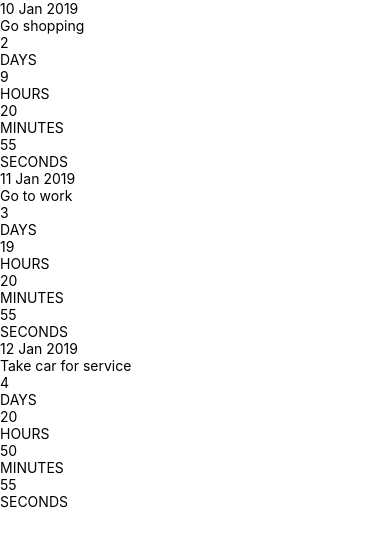
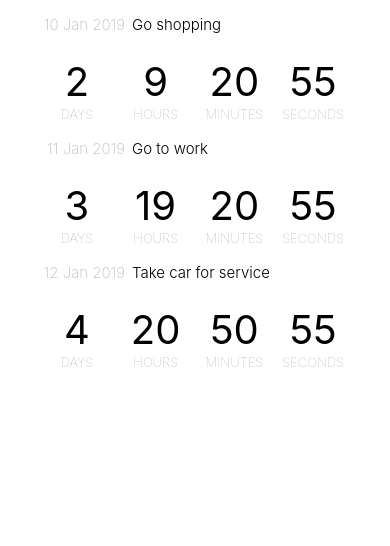
Before and after one commit to mikeskaife/countdown, a React Native app: screen / in a window 390 px wide. Shown: the top 546 px of the page. Built offline with nearby package versions, Linux system fonts and the light colour scheme.

Commit message:
styling component

```diff
--- a/EventCard.js
+++ b/EventCard.js
@@ -3,7 +3,57 @@
 import PropTypes from "prop-types";
 import { formatDate, getCountdownParts } from "./api";
 
-const styles = StyleSheet.create({});
+const styles = StyleSheet.create({
+  card: {
+    backgroundColor: "#fff",
+    flex: 1,
+    padding: 10,
+    paddingTop: 10,
+    paddingBottom: 20,
+    margin: 10,
+    marginTop: 5,
+    marginBottom: 5
+  },
+  cardHeader: {
+    flex: 1,
+    flexDirection: "row"
+  },
+  date: {
+    fontSize: 15,
+    fontWeight: "200",
+    color: "#bdbdbd",
+    width: "30%",
+    textAlign: "right"
+  },
+  title: {
+    fontSize: 15,
+    fontWeight: "300",
+    marginLeft: 7,
+    textAlign: "left"
+  },
+  counterContainer: {
+    flex: 1,
+    flexDirection: "row",
+    justifyContent: "space-between",
+    paddingLeft: "5%",
+    paddingRight: "5%"
+  },
+  counter: {
+    width: "25%",
+    flex: 1
+  },
+  counterText: {
+    fontSize: 40,
+    textAlign: "center"
+  },
+  counterLabel: {
+    fontSize: 13,
+    fontWeight: "100",
+    color: "#a3a3a3",
+    textAlign: "center",
+    paddingTop: 0
+  }
+});
 
 export default function EventCard({ event }) {
   const { days, hours, minutes, seconds } = getCountdownParts(event.date);
```
